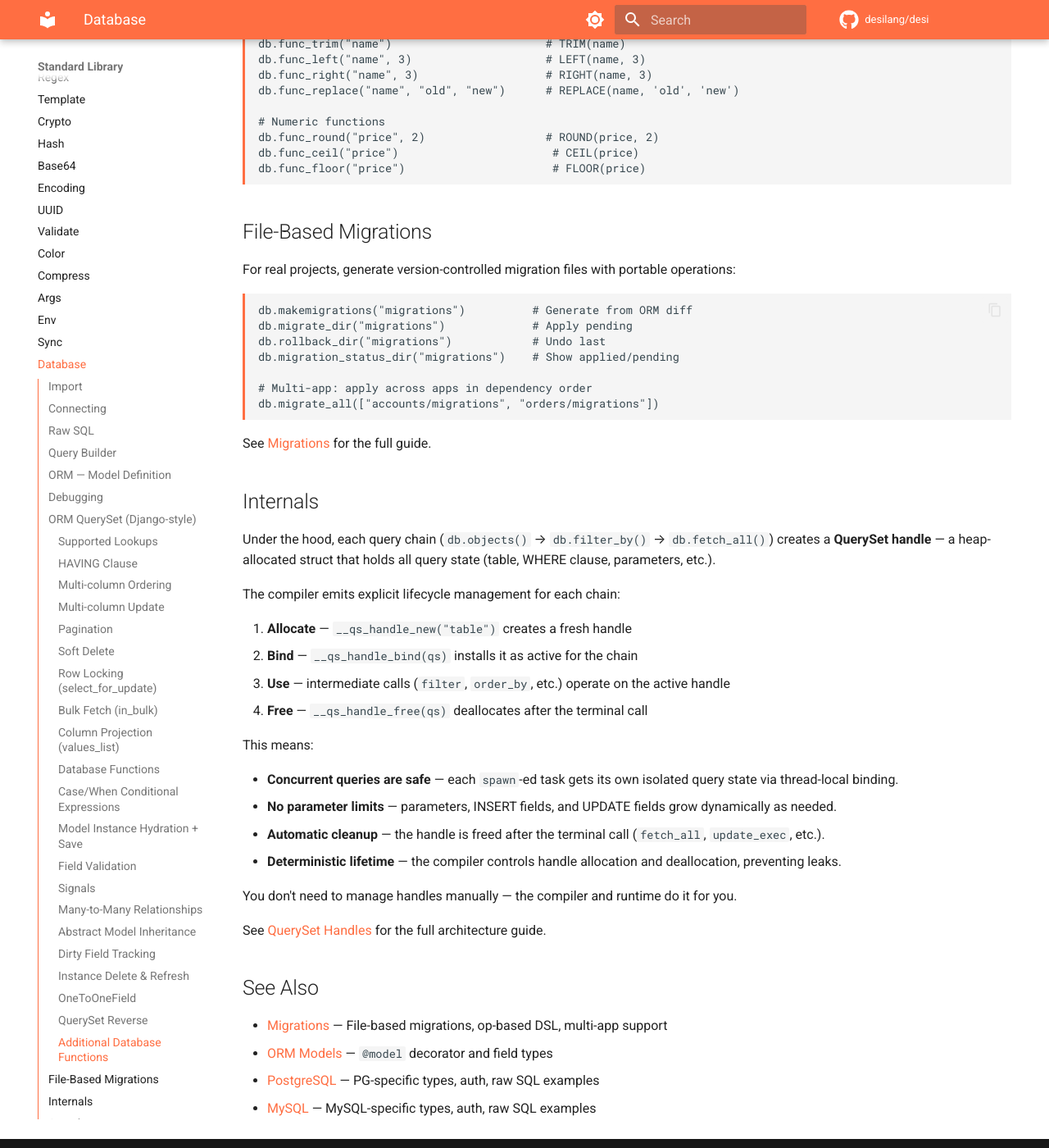
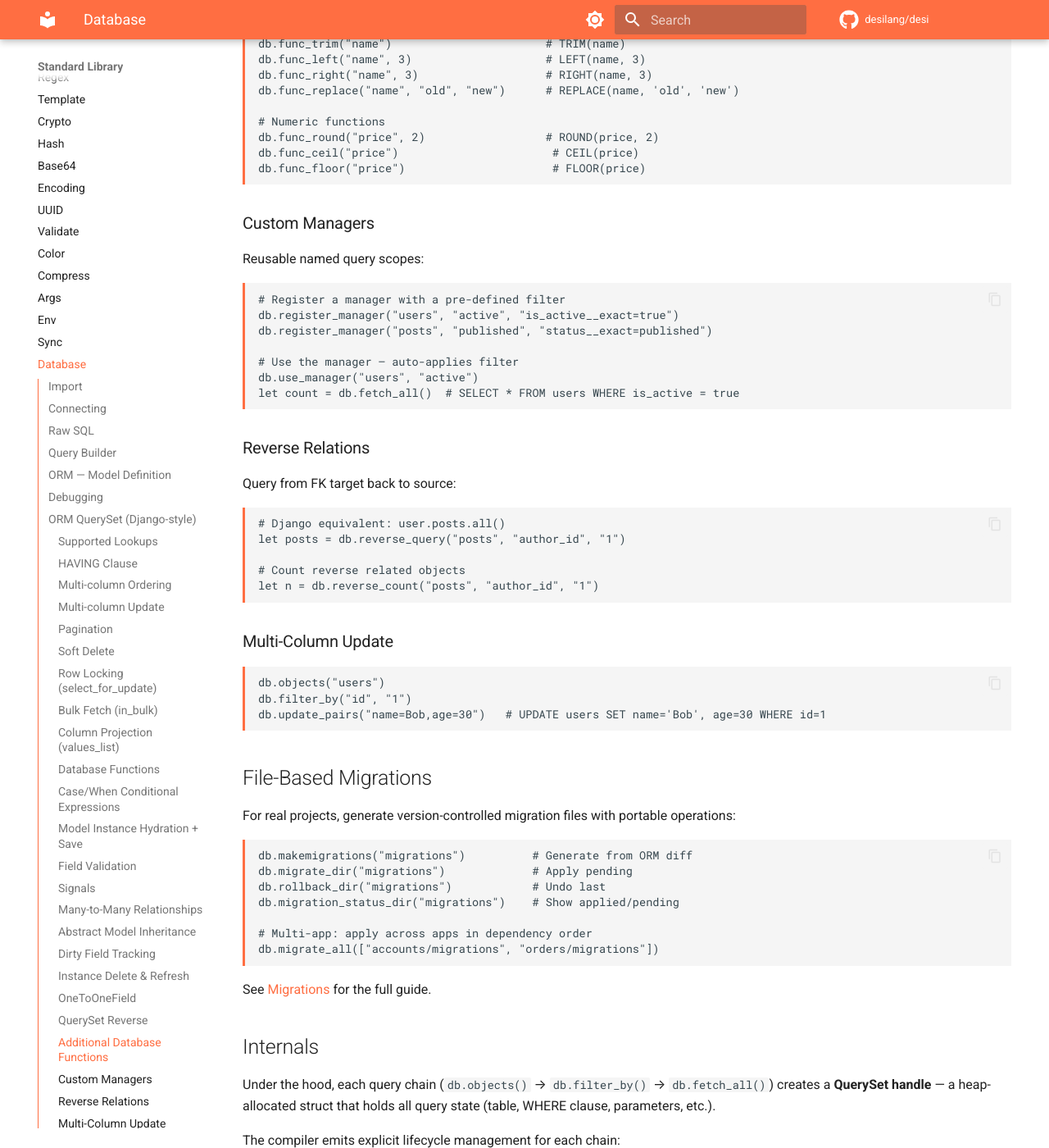
Before and after one commit to desilang/desi, an MkDocs documentation site: the page built from book/docs/stdlib/db.md, in a window 1280 px wide and 1400 px high, scrolled down 10413 px. Shown: the whole window at 82% size. Built offline with MkDocs 1.6.1 and Material for MkDocs 9.7.7, drawn with Linux system fonts in a browser that asks for light colours; comment, search, counter and statistics services are not loaded; the version menu is left out.

Commit message:
docs: update db.md with managers, reverse relations, update_pairs
Added documentation for:
- Custom managers (register_manager/use_manager)
- Reverse relations (reverse_query/reverse_count)
- Multi-column update shorthand (update_pairs)

All 13 DB/ORM Quick Wins are now complete.

````diff
--- a/book/docs/stdlib/db.md
+++ b/book/docs/stdlib/db.md
@@ -529,6 +529,40 @@ db.func_ceil("price")                       # CEIL(price)
 db.func_floor("price")                      # FLOOR(price)
 ```
 
+### Custom Managers
+
+Reusable named query scopes:
+
+```desi
+# Register a manager with a pre-defined filter
+db.register_manager("users", "active", "is_active__exact=true")
+db.register_manager("posts", "published", "status__exact=published")
+
+# Use the manager — auto-applies filter
+db.use_manager("users", "active")
+let count = db.fetch_all()  # SELECT * FROM users WHERE is_active = true
+```
+
+### Reverse Relations
+
+Query from FK target back to source:
+
+```desi
+# Django equivalent: user.posts.all()
+let posts = db.reverse_query("posts", "author_id", "1")
+
+# Count reverse related objects
+let n = db.reverse_count("posts", "author_id", "1")
+```
+
+### Multi-Column Update
+
+```desi
+db.objects("users")
+db.filter_by("id", "1")
+db.update_pairs("name=Bob,age=30")   # UPDATE users SET name='Bob', age=30 WHERE id=1
+```
+
 ## File-Based Migrations
 
 For real projects, generate version-controlled migration files with portable operations:
````
